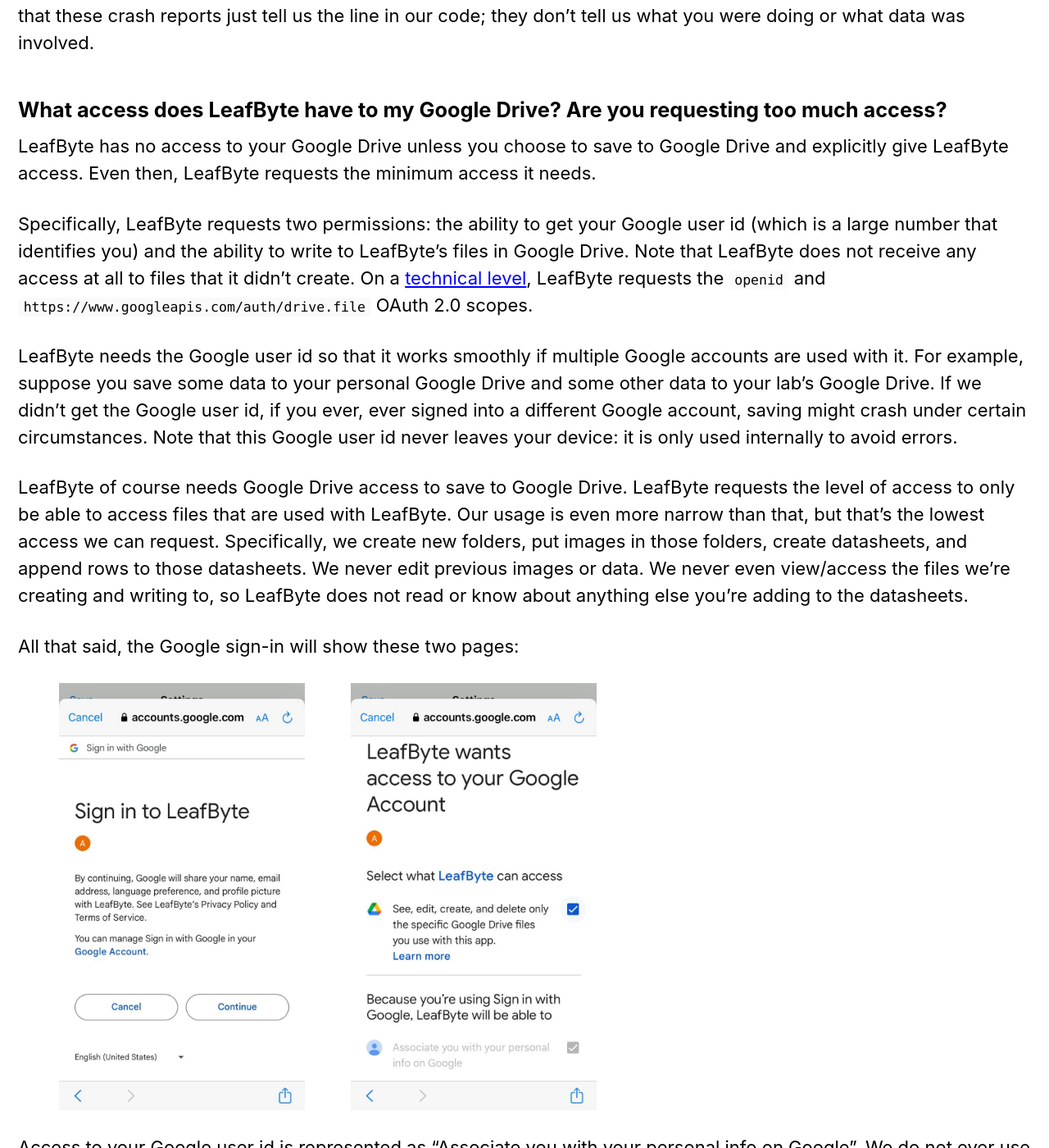
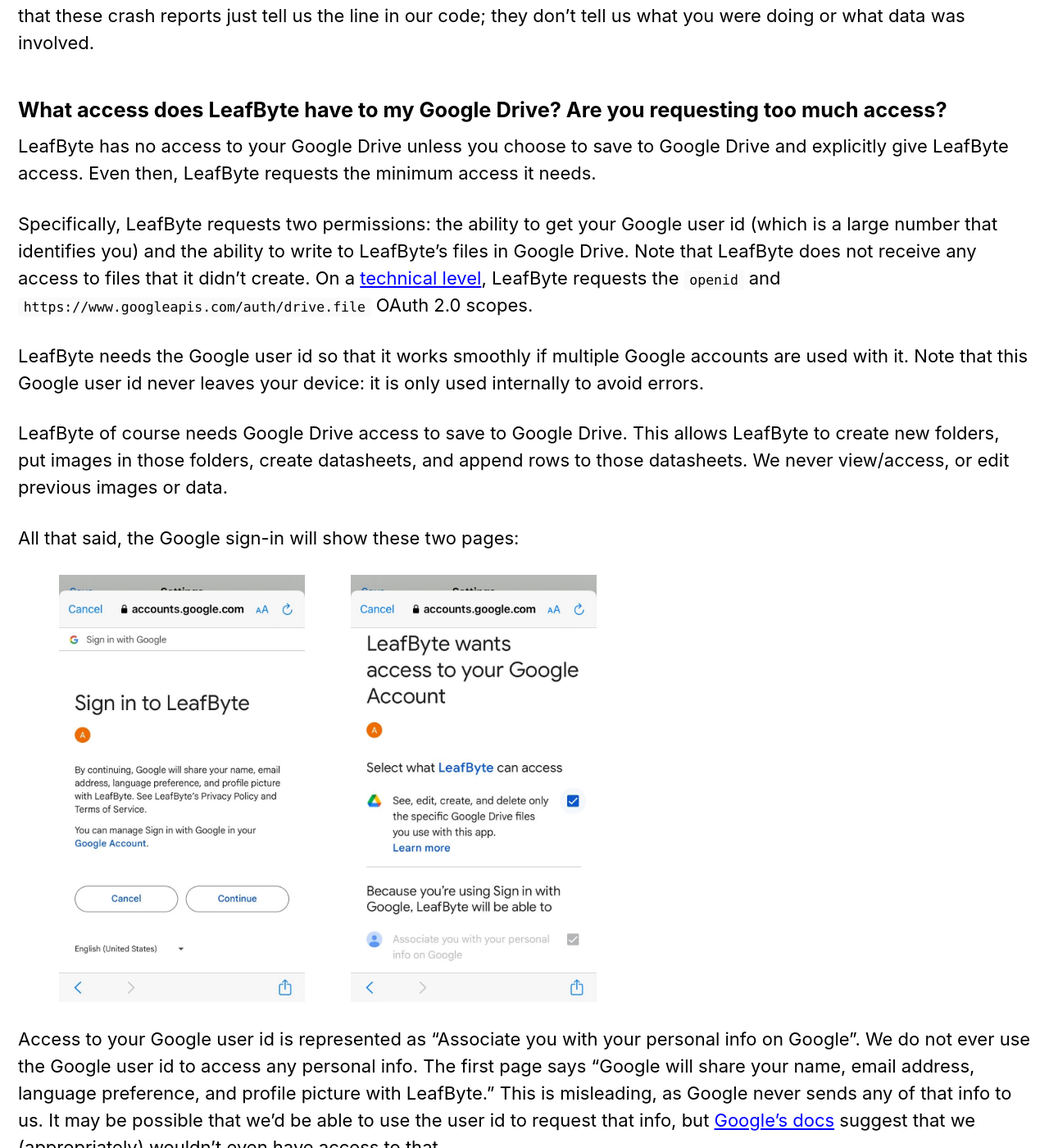
Before and after one commit to Zoegp/zoegp.github.io, a Jekyll site: the page built from leafbyte-faqs.md, in a window 1280 px wide and 1400 px high, scrolled down 9133 px. Shown: the whole window at 82% size. Built offline with Jekyll 4.4.1, drawn with Linux system fonts in a browser that asks for light colours; cached includes are drawn as plain includes; nearby versions of some CDN libraries; some of the changed text lies outside the part shown.

Commit message:
Update leafbyte-faqs.md

```diff
--- a/leafbyte-faqs.md
+++ b/leafbyte-faqs.md
@@ -165,11 +165,13 @@
 ##### What access does LeafByte have to my Google Drive? Are you requesting too much access?
 LeafByte has no access to your Google Drive unless you choose to save to Google Drive and explicitly give LeafByte access. Even then, LeafByte requests the minimum access it needs.
 
-Specifically, LeafByte requests two permissions: the ability to get your Google user id (which is a large number that identifies you) and the ability to write to LeafByte's files in Google Drive. Note that LeafByte does not receive any access at all to files that it didn't create. On a [technical level](https://developers.google.com/identity/protocols/oauth2/scopes), LeafByte requests the `openid` and `https://www.googleapis.com/auth/drive.file` OAuth 2.0 scopes.
+Specifically, LeafByte requests two permissions: the ability to get your Google user id (which is a large number that identifies you) and the ability to write to LeafByte's files in Google Drive. Note that LeafByte does not receive any access to files that it didn't create. On a [technical level](https://developers.google.com/identity/protocols/oauth2/scopes), LeafByte requests the `openid` and `https://www.googleapis.com/auth/drive.file` OAuth 2.0 scopes.
 
-LeafByte needs the Google user id so that it works smoothly if multiple Google accounts are used with it. For example, suppose you save some data to your personal Google Drive and some other data to your lab's Google Drive. If we didn't get the Google user id, if you ever, ever signed into a different Google account, saving might crash under certain circumstances. Note that this Google user id never leaves your device: it is only used internally to avoid errors.
+LeafByte needs the Google user id so that it works smoothly if multiple Google accounts are used with it. Note that this Google user id never leaves your device: it is only used internally to avoid errors.
 
-LeafByte of course needs Google Drive access to save to Google Drive. LeafByte requests the level of access to only be able to access files that are used with LeafByte. Our usage is even more narrow than that, but that's the lowest access we can request. Specifically, we create new folders, put images in those folders, create datasheets, and append rows to those datasheets. We never edit previous images or data. We never even view/access the files we're creating and writing to, so LeafByte does not read or know about anything else you're adding to the datasheets.
+LeafByte of course needs Google Drive access to save to Google Drive. This allows LeafByte to create new folders, put images in those folders, create datasheets, and append rows to those datasheets. We never view/access, or edit previous images or data.
+
+
 
 All that said, the Google sign-in will show these two pages:
 
@@ -190,6 +192,9 @@
 
 You can always explicitly revoke any access you've given to LeafByte. Here are [Google's instructions to do so](https://support.google.com/accounts/answer/13533235?hl=en).
 
+To reiterate, LeafByte itself gathers no data. We do not see or collect any information from or about your Google account. We do not see the pictures you take or the data you measure. You can [see all the code in LeafByte](https://github.com/TheBeruriahIncident/leafbyte) and validate all of this.
+
+
 ##### Who's talking about LeafByte?
 * [**Cornell Chronicle**: LeafByte app measures damage from chomping insects](https://news.cornell.edu/stories/2019/03/leafbyte-app-measures-damage-chomping-insects)
 * [**The Entomological Society of America's Entomology Today**: How a Team of Grad Students Built a Mobile App for Entomologists](https://entomologytoday.org/2019/08/19/how-team-grad-students-built-mobile-app-entomologists-leafbyte/)
```
Also changed, not shown: other parts of leafbyte-faqs.md (+1 -1 lines).
